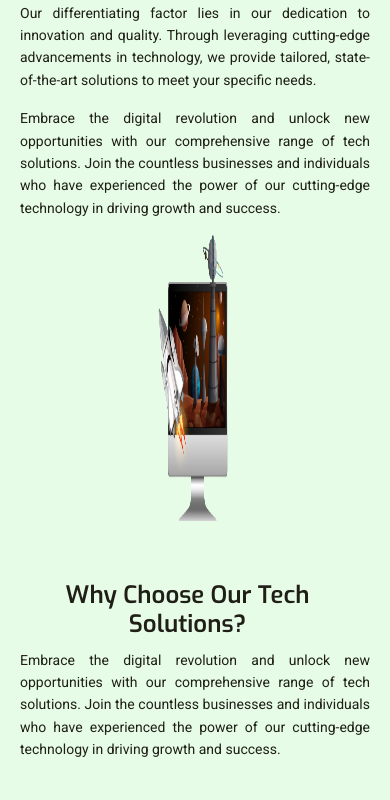
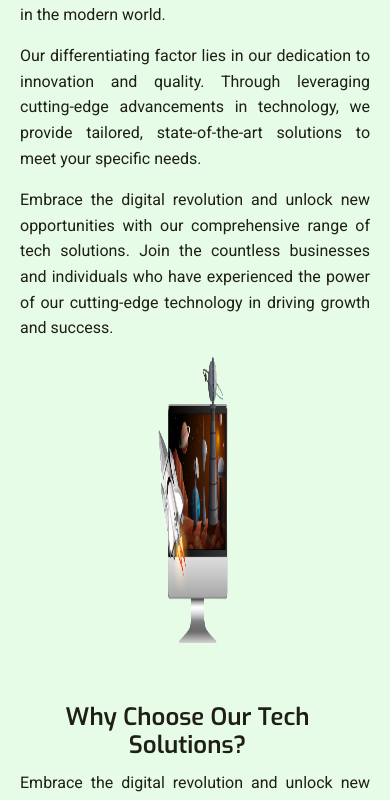
Before and after one commit to Michael-Builds/Atmostech-Solutions, a React (Create React App) app: page / in a window 390 px wide. Shown: the part 1073-1873 px from the top of the page. Built offline with nearby package versions, Linux system fonts and the light colour scheme.

Commit message:
Weekend Pushes for Media Query

```diff
--- a/src/main.css
+++ b/src/main.css
@@ -1069,8 +1069,9 @@
     margin-right: 10px;
     line-height: 1.2;
   }
+
   .main-content p {
-    font-size: 14px;
+    font-size: 16px;
     margin-left: 20px;
     margin-right: 20px;
     text-align: justify;
@@ -1103,7 +1104,7 @@
     justify-content: center;
   }
   .value-content p {
-    font-size: 14px;
+    font-size: 16px;
     text-align: justify;
     text-justify: inter-word;
     margin-left: 20px;
```
